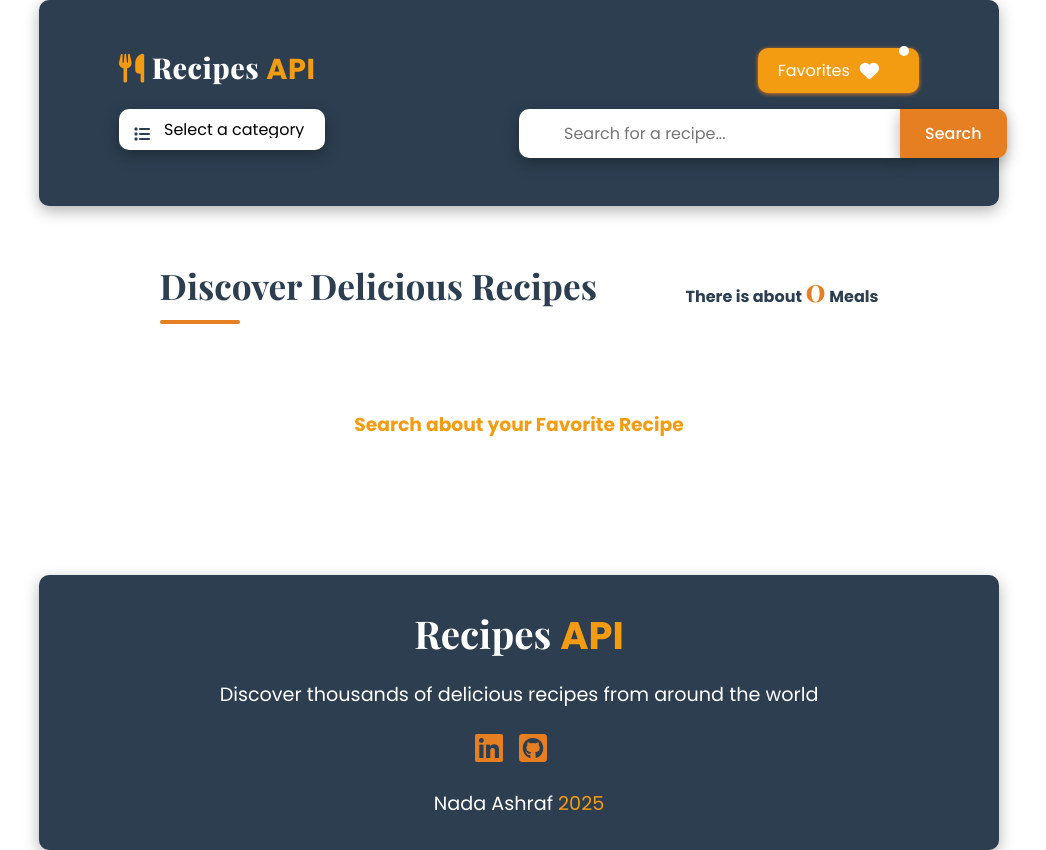
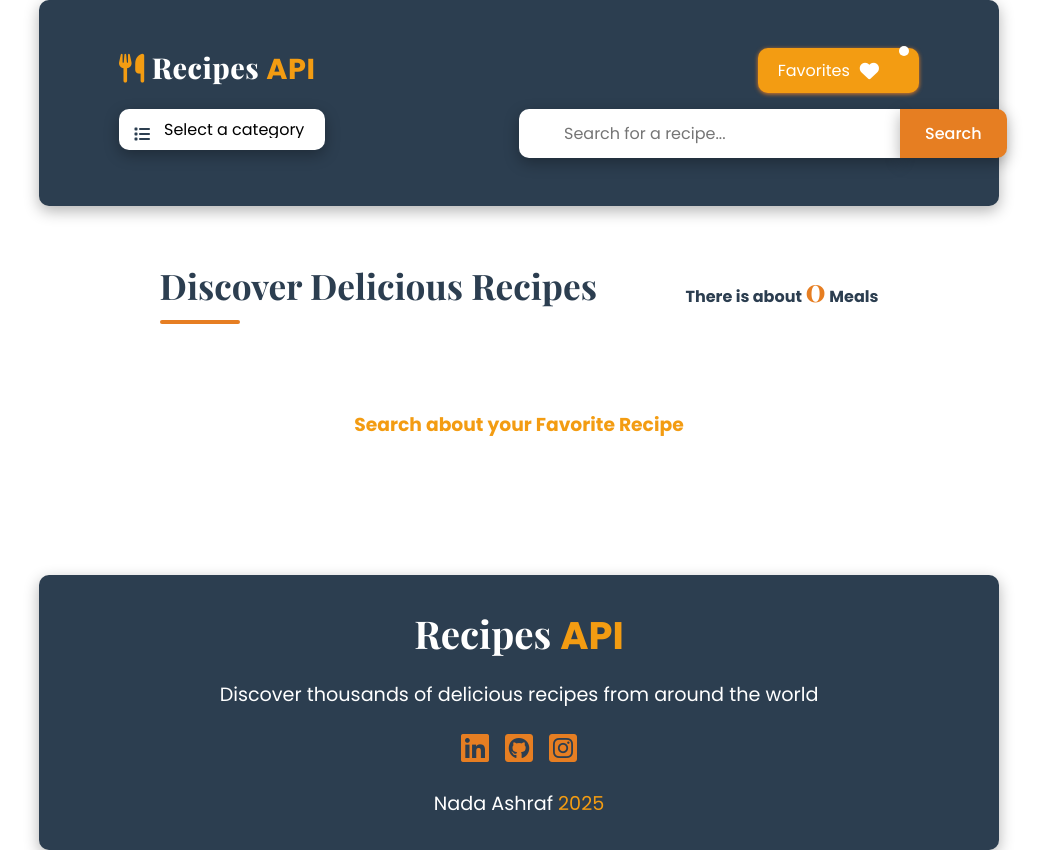
Before and after one commit to nadaashraf25003/Recipes_API, a plain HTML site: page index.html in a window 1280 px wide. Shown: the whole page, without its empty margins (121-1167 px from the left). Drawn offline with nearby package versions, Linux system fonts and the light colour scheme; no server answers.

Commit message:
Update index.html

```diff
--- a/index.html
+++ b/index.html
@@ -11,9 +11,7 @@
   <link
     href="https://fonts.googleapis.com/css2?family=Poppins:wght@300;400;500;600;700&family=Playfair+Display:wght@700;800&display=swap"
     rel="stylesheet">
-
 </head>
-
 <body>
   <header>
     <div class="title">
@@ -56,8 +54,7 @@
     <ul>
       <li><a href="https://www.linkedin.com/in/nada-ashraf-386223287/"><i class="fa-brands fa-linkedin"></i></a></li>
       <li><a href="https://github.com/nadaashraf25003"><i class="fa-brands fa-square-github"></i></a></li>
-      <li><a href="https://www.instagram.com/nada_ashraf252003/?__pwa=1"><iclass="fa-brands fa-square-instagram">
-            </iclass=></i></a></li>
+      <li><a href="https://www.instagram.com/nada_ashraf252003/?__pwa=1"><i class="fa-brands fa-square-instagram"></i></a></li>
     </ul>
     <p>Nada Ashraf <span class="api">2025</span> </p>
   </footer>
```
